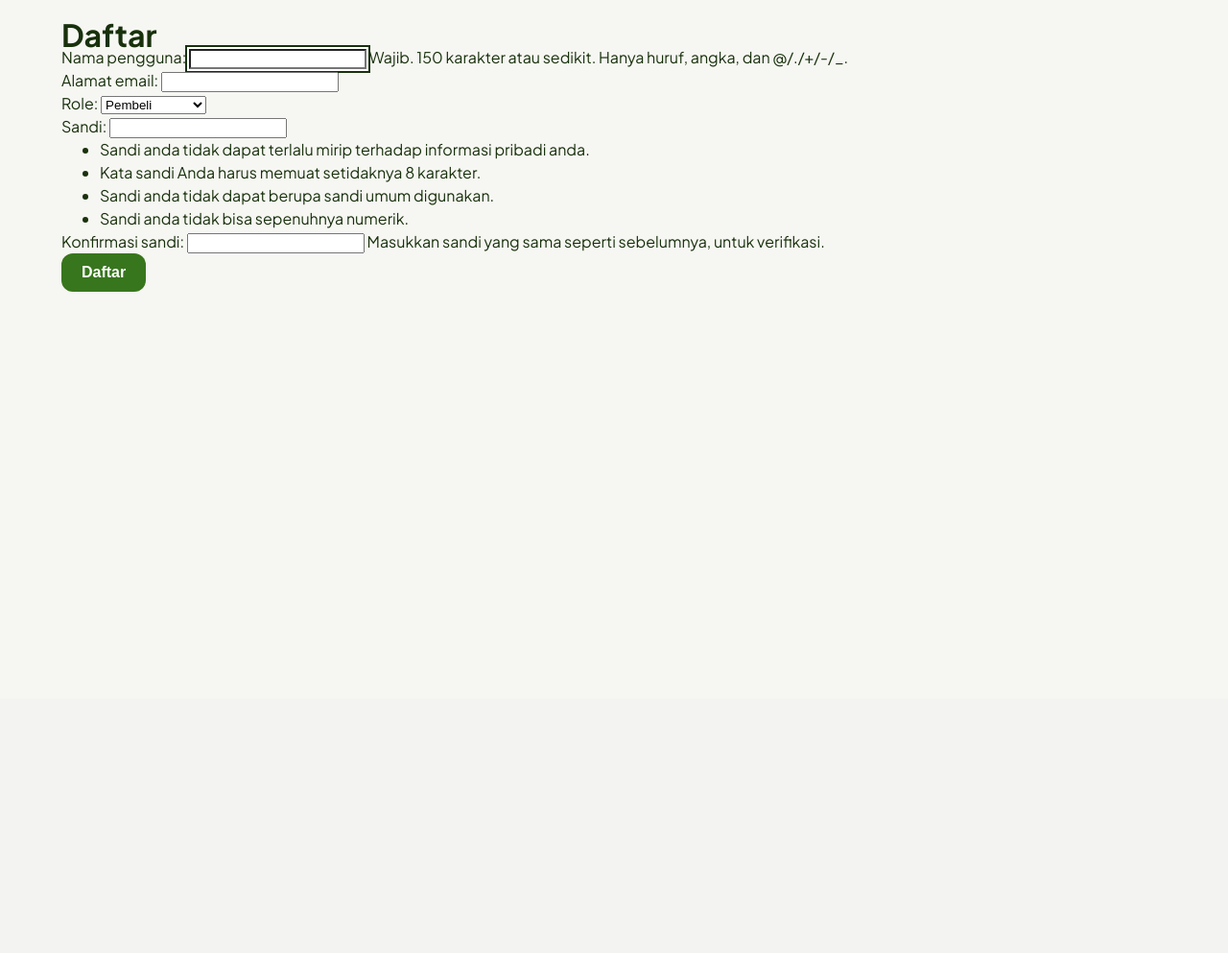
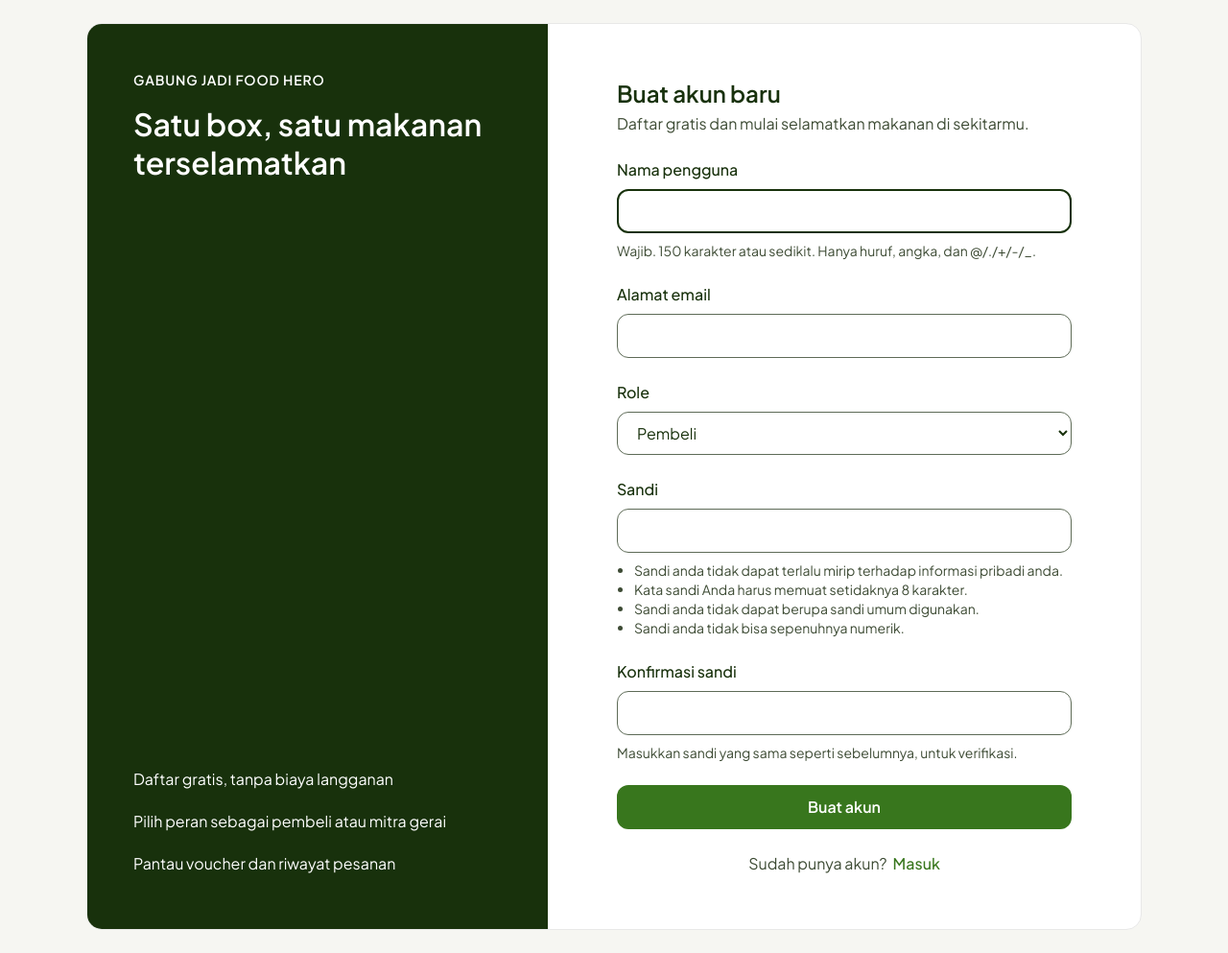
Before and after one commit to PBP-E-Kelompok-03/PBP-E-Kelompok-03, a Django app: page /accounts/register/ in a window 1280 px wide. Shown: the part 72-1065 px from the top of the page at 96% size. Before the commit the page ends 376 px from the top, so only its background shows below. Run offline with Django 5.2, Linux system fonts and the light colour scheme.

Commit message:
feat(accounts): auth pages and add demo seeder

```diff
--- a/accounts/templates/accounts/register.html
+++ b/accounts/templates/accounts/register.html
@@ -1,9 +1,48 @@
 {% extends "base.html" %}
+{% block title %}Daftar, Dibuang Sayang{% endblock %}
 {% block content %}
-  <h1>Daftar</h1>
-  <form method="post">
-    {% csrf_token %}
-    {{ form.as_p }}
-    <button type="submit" class="btn">Daftar</button>
-  </form>
+  <div class="ds-auth">
+    <aside class="ds-auth__brand">
+      <div class="ds-stack">
+        <p class="ds-overline">Gabung jadi Food Hero</p>
+        <h2 class="ds-h2 ds-text-inverse">Satu box, satu makanan terselamatkan</h2>
+      </div>
+      <ul class="ds-auth__points">
+        <li>Daftar gratis, tanpa biaya langganan</li>
+        <li>Pilih peran sebagai pembeli atau mitra gerai</li>
+        <li>Pantau voucher dan riwayat pesanan</li>
+      </ul>
+    </aside>
+
+    <section class="ds-auth__form">
+      <div class="ds-stack" style="gap: 4px">
+        <h1 class="ds-h3">Buat akun baru</h1>
+        <p class="ds-text-secondary">Daftar gratis dan mulai selamatkan makanan di sekitarmu.</p>
+      </div>
+
+      {% if form.non_field_errors %}
+        <div class="ds-alert ds-alert--error" role="alert">{{ form.non_field_errors|join:" " }}</div>
+      {% elif form.errors %}
+        <div class="ds-alert ds-alert--error" role="alert">Periksa kembali data yang diisi.</div>
+      {% endif %}
+
+      <form method="post" class="ds-stack ds-stack--lg" novalidate>
+        {% csrf_token %}
+        {% for field in form %}
+          <div class="ds-field{% if field.errors %} ds-field--error{% endif %}">
+            <label class="ds-field__label" for="{{ field.id_for_label }}">{{ field.label }}</label>
+            {{ field }}
+            {% for error in field.errors %}<span class="ds-field__hint">{{ error }}</span>{% endfor %}
+            {% if field.help_text and not field.errors %}<div class="ds-field__hint">{{ field.help_text|safe }}</div>{% endif %}
+          </div>
+        {% endfor %}
+        <button type="submit" class="ds-btn ds-btn--primary ds-btn--block">Buat akun</button>
+      </form>
+
+      <p class="ds-row" style="justify-content: center; gap: 6px">
+        <span class="ds-text-secondary">Sudah punya akun?</span>
+        <a class="ds-link" href="{% url 'accounts:login' %}">Masuk</a>
+      </p>
+    </section>
+  </div>
 {% endblock %}
--- a/accounts/views.py
+++ b/accounts/views.py
@@ -4,12 +4,11 @@ from django.shortcuts import redirect, render
 
 from .forms import RegisterForm
 
-# TODO: redirect ke landing page + url masih pakai food:list
-
 
 class AccountLoginView(LoginView):
     template_name = "accounts/login.html"
     redirect_authenticated_user = True
+    next_page = "landing"
 
 
 def logout_view(request):
```
Also changed, not shown: accounts/management/commands/seed_demo.py (added, +48 -0 lines), accounts/templates/accounts/login.html (+42 -6 lines), accounts/management/__init__.py (added), accounts/management/commands/__init__.py (added).
